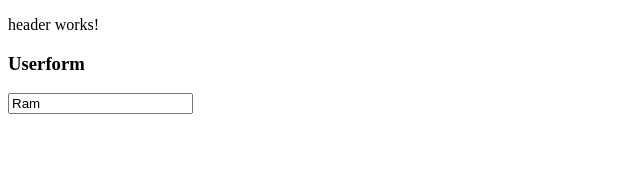
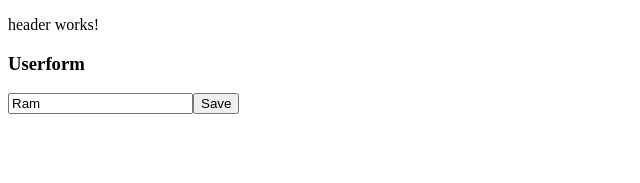
Before and after one commit to ibmtrainingpg/angular-myapp, an Angular app: page / in a window 1280 px wide. Shown: the top 183 px of the page, without its empty margins (0-640 px from the left). Built offline with nearby package versions, Linux system fonts and the light colour scheme.

Commit message:
2 wyaybinding

```diff
--- a/src/app/userform/userform.component.html
+++ b/src/app/userform/userform.component.html
@@ -1,2 +1,3 @@
 <h3>{{title}}</h3>
 <input [(ngModel)]='firstname'>
+<button (click)='save()'>Save</button>
--- a/src/app/userform/userform.component.ts
+++ b/src/app/userform/userform.component.ts
@@ -9,7 +9,11 @@ export class UserformComponent implements OnInit {
   title:string = 'Userform';
   firstname='Ram';
   constructor() { }
-
+  save(){
+    console.log('working...');
+    console.log(this.firstname);
+    this.firstname = 'John';
+  }
   ngOnInit(): void {
   }
 }
```
